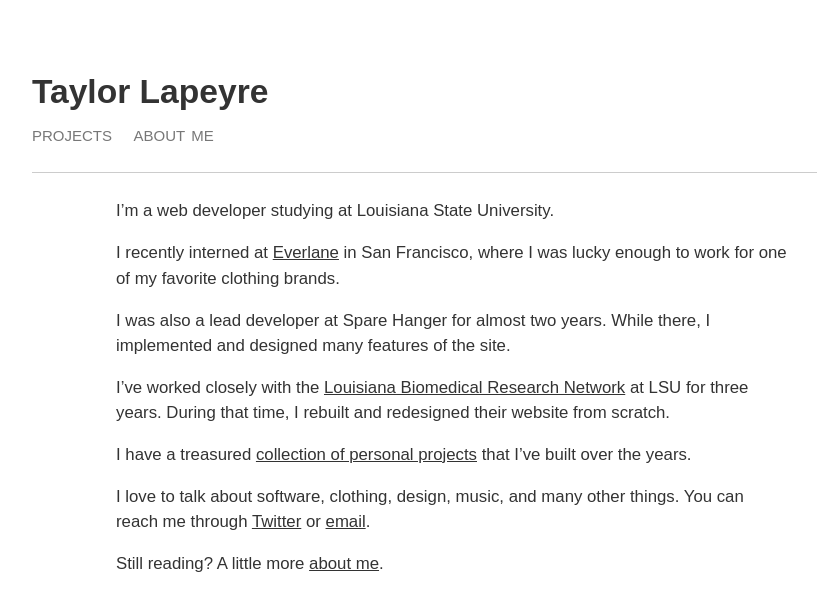
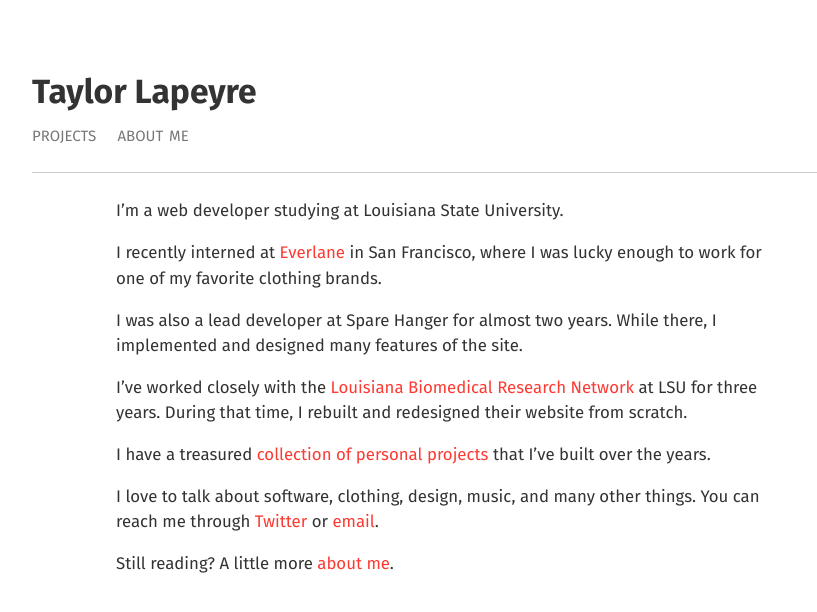
Before and after one commit to taylorlapeyre/taylorlapeyre.github.io, a Jekyll site: the page built from index.md, in a window 1280 px wide. Shown: the top 612 px of the page, without its empty margins (188-1005 px from the left). Built offline with Jekyll 4.4.1, drawn with Linux system fonts in a browser that asks for light colours; some web fonts are replaced.

Commit message:
typography improvements

```diff
--- a/assets/css/main.css
+++ b/assets/css/main.css
@@ -1,7 +1,7 @@
-@import url(https://fonts.googleapis.com/css?family=RobotoDraft:400,500,700,400italic);
+@import url(http://fonts.googleapis.com/css?family=Fira+Sans:400,700);
 
 html {
-  font: 105%/1.5 "RobotoDraft", sans-serif;
+  font: 105%/1.5 "Fira Sans", sans-serif;
   -webkit-font-smoothing: antialiased;
   color: #333;
   padding: 4rem;
@@ -13,11 +13,12 @@ body {
 }
 
 a {
-  color: #333;
+  color: #fc3a32;
+  text-decoration: none;
 }
 
 a:hover {
-  color: #105B63;
+  color: #fc3a32;
 }
 
 h3 {
@@ -41,6 +42,7 @@ img {
   display: block;
   font-weight: 700;
   font-size: 2rem;
+  color: #333;
   text-decoration: none;
 }
 
@@ -57,7 +59,7 @@ img {
 }
 
 .site-header .site-nav a.active {
-  color: #105B63;
+  color: #FC3232;
 }
 
 .site-header .site-nav a + a {
```
